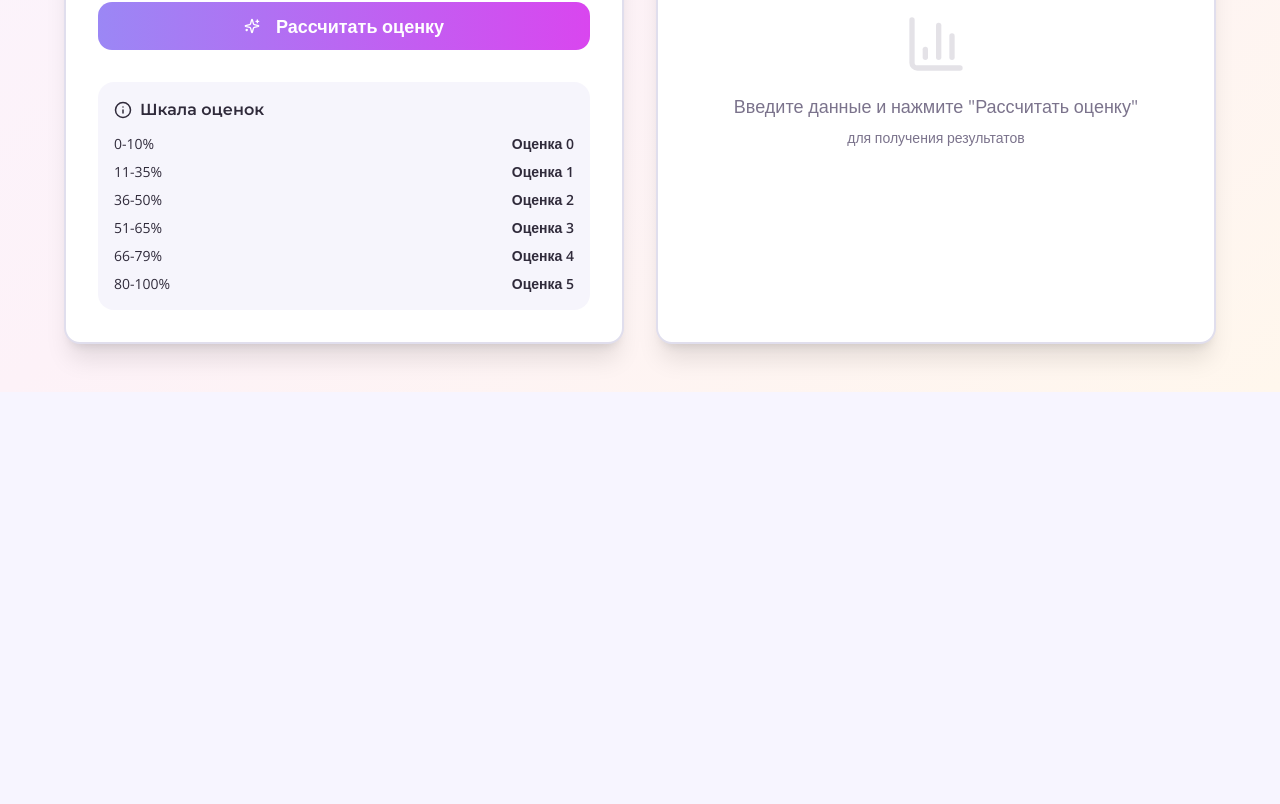
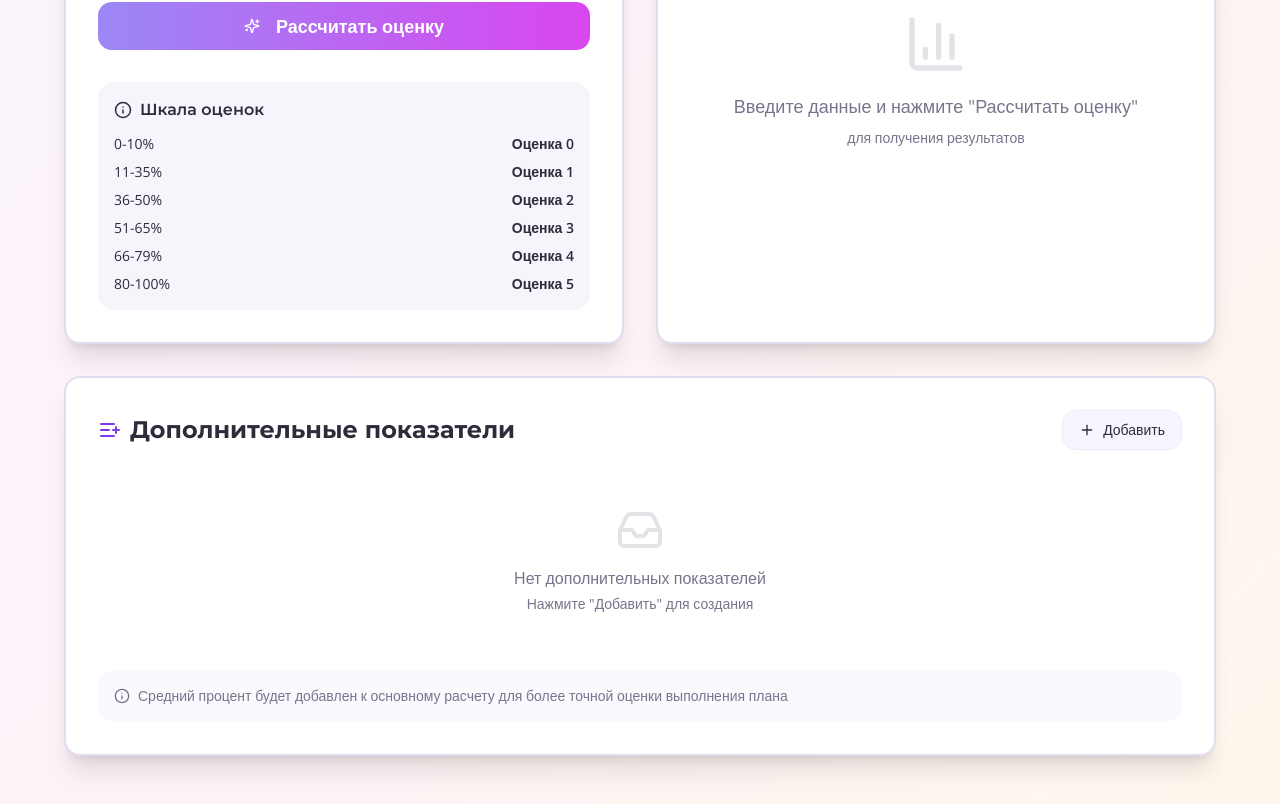
Before and after one commit to pr-poehali-dev/plan-evaluation-tool, a React (Vite) app: page / in a window 1280 px wide. Shown: the part 556-1360 px from the top of the page. Before the commit the page ends 948 px from the top, so only its background shows below. Built offline with nearby package versions, Linux system fonts and the light colour scheme.

Commit message:
Добавление второй таблицы с расчетами

```diff
--- /dev/null
+++ b/src/components/AdditionalIndicators.tsx
@@ -0,0 +1,142 @@
+import { Card } from '@/components/ui/card';
+import { Input } from '@/components/ui/input';
+import { Button } from '@/components/ui/button';
+import Icon from '@/components/ui/icon';
+
+interface Indicator {
+  id: string;
+  name: string;
+  plan: string;
+  fact: string;
+  percentage: number;
+}
+
+interface AdditionalIndicatorsProps {
+  indicators: Indicator[];
+  onAddIndicator: () => void;
+  onRemoveIndicator: (id: string) => void;
+  onUpdateIndicator: (id: string, field: 'name' | 'plan' | 'fact', value: string) => void;
+  averagePercentage: number;
+}
+
+export default function AdditionalIndicators({
+  indicators,
+  onAddIndicator,
+  onRemoveIndicator,
+  onUpdateIndicator,
+  averagePercentage
+}: AdditionalIndicatorsProps) {
+  return (
+    <Card className="p-8 shadow-xl border-2 hover:shadow-2xl transition-shadow">
+      <div className="flex items-center justify-between mb-6">
+        <h2 className="text-2xl font-bold flex items-center gap-2">
+          <Icon name="ListPlus" size={24} className="text-primary" />
+          Дополнительные показатели
+        </h2>
+        <Button
+          onClick={onAddIndicator}
+          variant="outline"
+          className="gap-2"
+        >
+          <Icon name="Plus" size={18} />
+          Добавить
+        </Button>
+      </div>
+
+      <div className="space-y-4 mb-6">
+        {indicators.length === 0 ? (
+          <div className="text-center py-8 text-muted-foreground">
+            <Icon name="Inbox" size={48} className="mx-auto mb-3 opacity-20" />
+            <p>Нет дополнительных показателей</p>
+            <p className="text-sm mt-1">Нажмите "Добавить" для создания</p>
+          </div>
+        ) : (
+          indicators.map((indicator) => (
+            <div key={indicator.id} className="p-4 bg-muted/30 rounded-lg border">
+              <div className="grid grid-cols-1 md:grid-cols-4 gap-3 items-end">
+                <div className="md:col-span-1">
+                  <label className="text-xs font-semibold text-muted-foreground mb-1 block">
+                    Название
+                  </label>
+                  <Input
+                    placeholder="Показатель"
+                    value={indicator.name}
+                    onChange={(e) => onUpdateIndicator(indicator.id, 'name', e.target.value)}
+                    className="h-9"
+                  />
+                </div>
+                <div>
+                  <label className="text-xs font-semibold text-muted-foreground mb-1 block">
+                    План
+                  </label>
+                  <Input
+                    type="number"
+                    placeholder="0"
+                    value={indicator.plan}
+                    onChange={(e) => onUpdateIndicator(indicator.id, 'plan', e.target.value)}
+                    className="h-9"
+                  />
+                </div>
+                <div>
+                  <label className="text-xs font-semibold text-muted-foreground mb-1 block">
+                    Факт
+                  </label>
+                  <Input
+                    type="number"
+                    placeholder="0"
+                    value={indicator.fact}
+                    onChange={(e) => onUpdateIndicator(indicator.id, 'fact', e.target.value)}
+                    className="h-9"
+                  />
+                </div>
+                <div className="flex items-center gap-2">
+                  <div className="flex-1 text-center p-2 bg-primary/10 rounded">
+                    <div className="text-xs text-muted-foreground">Процент</div>
+                    <div className="font-bold text-sm">
+                      {indicator.percentage > 0 ? `${indicator.percentage.toFixed(1)}%` : '—'}
+                    </div>
+                  </div>
+                  <Button
+                    variant="ghost"
+                    size="sm"
+                    onClick={() => onRemoveIndicator(indicator.id)}
+                    className="h-9 w-9 p-0"
+                  >
+                    <Icon name="Trash2" size={16} />
+                  </Button>
+                </div>
+              </div>
+            </div>
+          ))
+        )}
+      </div>
+
+      {indicators.length > 0 && (
+        <div className="p-6 bg-gradient-to-r from-purple-100 to-pink-100 rounded-lg border-2 border-purple-200">
+          <div className="flex items-center justify-between">
+            <div>
+              <div className="text-sm text-muted-foreground mb-1">Средний процент выполнения</div>
+              <div className="text-xs text-muted-foreground">
+                По {indicators.length} показател{indicators.length === 1 ? 'ю' : 'ям'}
+              </div>
+            </div>
+            <div className="text-right">
+              <div className="text-4xl font-bold bg-gradient-to-r from-gradient-purple to-gradient-pink bg-clip-text text-transparent">
+                {averagePercentage.toFixed(1)}%
+              </div>
+            </div>
+          </div>
+        </div>
+      )}
+
+      <div className="mt-4 p-4 bg-muted/30 rounded-lg">
+        <div className="flex items-start gap-2 text-sm text-muted-foreground">
+          <Icon name="Info" size={16} className="mt-0.5 flex-shrink-0" />
+          <p>
+            Средний процент будет добавлен к основному расчету для более точной оценки выполнения плана
+          </p>
+        </div>
+      </div>
+    </Card>
+  );
+}
--- a/src/pages/Index.tsx
+++ b/src/pages/Index.tsx
@@ -7,6 +7,7 @@ import Calculator from '@/components/Calculator';
 import ResultsDisplay from '@/components/ResultsDisplay';
 import HistoryList from '@/components/HistoryList';
 import SettingsPanel from '@/components/SettingsPanel';
+import AdditionalIndicators from '@/components/AdditionalIndicators';
 
 interface Calculation {
   id: string;
@@ -15,6 +16,16 @@ interface Calculation {
   percentage: number;
   score: number;
   date: string;
+  additionalPercentage?: number;
+  finalPercentage?: number;
+}
+
+interface Indicator {
+  id: string;
+  name: string;
+  plan: string;
+  fact: string;
+  percentage: number;
 }
 
 const getScoreFromPercentage = (percentage: number): number => {
@@ -46,10 +57,12 @@ const getScoreLabel = (score: number): string => {
 export default function Index() {
   const [plan, setPlan] = useState<string>('');
   const [fact, setFact] = useState<string>('');
-  const [result, setResult] = useState<{ percentage: number; score: number } | null>(null);
+  const [result, setResult] = useState<{ percentage: number; score: number; finalPercentage?: number; additionalPercentage?: number } | null>(null);
   const [history, setHistory] = useState<Calculation[]>([]);
   const [notificationsEnabled, setNotificationsEnabled] = useState(false);
   const [reminderTime, setReminderTime] = useState('09:00');
+  const [indicators, setIndicators] = useState<Indicator[]>([]);
+  const [averagePercentage, setAveragePercentage] = useState(0);
 
   useEffect(() => {
     const savedHistory = localStorage.getItem('calculationHistory');
@@ -75,24 +88,87 @@ export default function Index() {
       return;
     }
 
-    const percentage = (factNum / planNum) * 100;
-    const score = getScoreFromPercentage(percentage);
+    const basePercentage = (factNum / planNum) * 100;
+    const finalPercentage = basePercentage + averagePercentage;
+    const score = getScoreFromPercentage(finalPercentage);
 
-    setResult({ percentage, score });
+    setResult({
+      percentage: basePercentage,
+      score,
+      finalPercentage,
+      additionalPercentage: averagePercentage
+    });
 
     const newCalculation: Calculation = {
       id: Date.now().toString(),
       plan: planNum,
       fact: factNum,
-      percentage,
+      percentage: basePercentage,
       score,
-      date: new Date().toLocaleString('ru-RU')
+      date: new Date().toLocaleString('ru-RU'),
+      additionalPercentage: averagePercentage,
+      finalPercentage
     };
 
     const updatedHistory = [newCalculation, ...history].slice(0, 20);
     setHistory(updatedHistory);
     localStorage.setItem('calculationHistory', JSON.stringify(updatedHistory));
   };
+
+  const addIndicator = () => {
+    const newIndicator: Indicator = {
+      id: Date.now().toString(),
+      name: '',
+      plan: '',
+      fact: '',
+      percentage: 0
+    };
+    setIndicators([...indicators, newIndicator]);
+  };
+
+  const removeIndicator = (id: string) => {
+    setIndicators(indicators.filter(ind => ind.id !== id));
+  };
+
+  const updateIndicator = (id: string, field: 'name' | 'plan' | 'fact', value: string) => {
+    setIndicators(indicators.map(ind => {
+      if (ind.id === id) {
+        const updated = { ...ind, [field]: value };
+        if (field === 'plan' || field === 'fact') {
+          const planNum = parseFloat(updated.plan);
+          const factNum = parseFloat(updated.fact);
+          if (!isNaN(planNum) && !isNaN(factNum) && planNum > 0) {
+            updated.percentage = (factNum / planNum) * 100;
+          } else {
+            updated.percentage = 0;
+          }
+        }
+        return updated;
+      }
+      return ind;
+    }));
+  };
+
+  useEffect(() => {
+    if (indicators.length === 0) {
+      setAveragePercentage(0);
+      return;
+    }
+
+    const validIndicators = indicators.filter(ind => {
+      const planNum = parseFloat(ind.plan);
+      const factNum = parseFloat(ind.fact);
+      return !isNaN(planNum) && !isNaN(factNum) && planNum > 0;
+    });
+
+    if (validIndicators.length === 0) {
+      setAveragePercentage(0);
+      return;
+    }
+
+    const sum = validIndicators.reduce((acc, ind) => acc + ind.percentage, 0);
+    setAveragePercentage(sum / validIndicators.length);
+  }, [indicators]);
 
   const clearHistory = () => {
     setHistory([]);
@@ -261,6 +337,7 @@ export default function Index() {
           </TabsList>
 
           <TabsContent value="calculator" className="animate-scale-in">
+            <div className="space-y-8">
               <div className="grid lg:grid-cols-2 gap-8">
                 <Calculator
                   plan={plan}
@@ -275,6 +352,15 @@ export default function Index() {
                   fact={fact}
                   getScoreColor={getScoreColor}
                   getScoreLabel={getScoreLabel}
+                />
+              </div>
+
+              <AdditionalIndicators
+                indicators={indicators}
+                onAddIndicator={addIndicator}
+                onRemoveIndicator={removeIndicator}
+                onUpdateIndicator={updateIndicator}
+                averagePercentage={averagePercentage}
               />
             </div>
           </TabsContent>
```
Also changed, not shown: src/components/ResultsDisplay.tsx (+24 -4 lines). Lines whose indentation alone changed are shown as unchanged.
